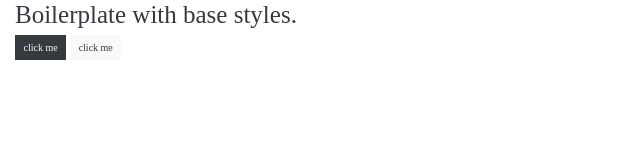
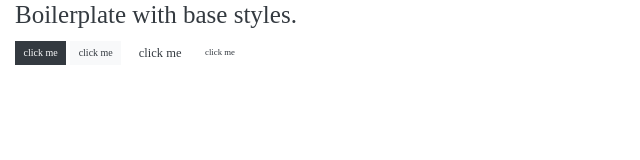
Before and after one commit to filipego/webpack-es6-sass-boilerplate-with-base-styles, a website built with webpack: page src/index.html in a window 1280 px wide. Shown: the whole page, without its empty margins (0-640 px from the left). Built offline with nearby package versions, Linux system fonts and the light colour scheme.

```diff
--- a/src/index.html
+++ b/src/index.html
@@ -22,6 +22,7 @@
       <h1>Boilerplate with base styles.</h1>
       <a href="#" class="btn btn--primary">click me</a>
       <a href="#" class="btn btn--reverse">click me</a>
-    </div>
+      <a href="#" class="btn btn--lg">click me</a>
+      <a href="#" class="btn btn--sm">click me</a>
   </body>
 </html>
--- a/src/stylesheets/style.scss
+++ b/src/stylesheets/style.scss
@@ -134,7 +134,7 @@
     }
   }
   &--lg {
-    padding: 0.5rem 1rem;
+    padding: 0.75rem 1.25rem;
     font-size: 1.25rem;
     line-height: 1.5;
     border-radius: 0.3rem;
```
